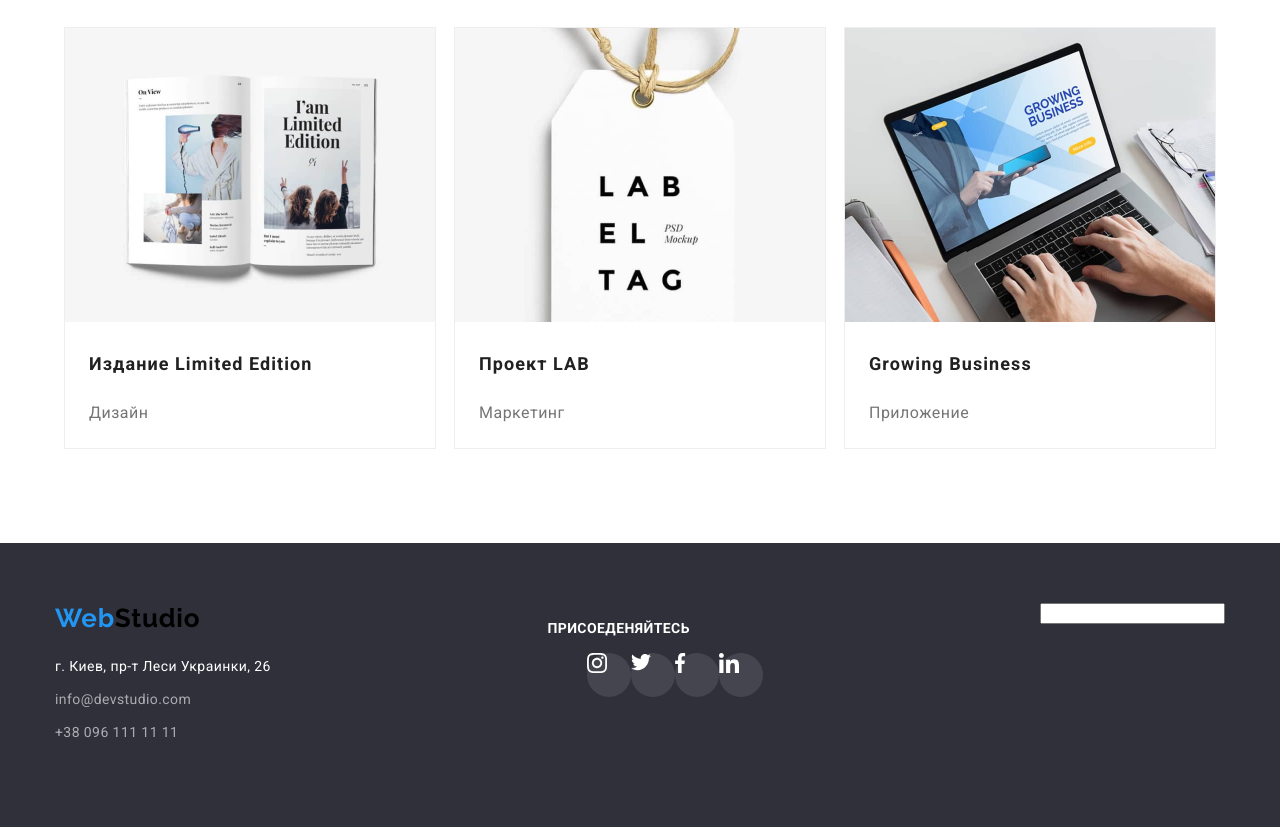
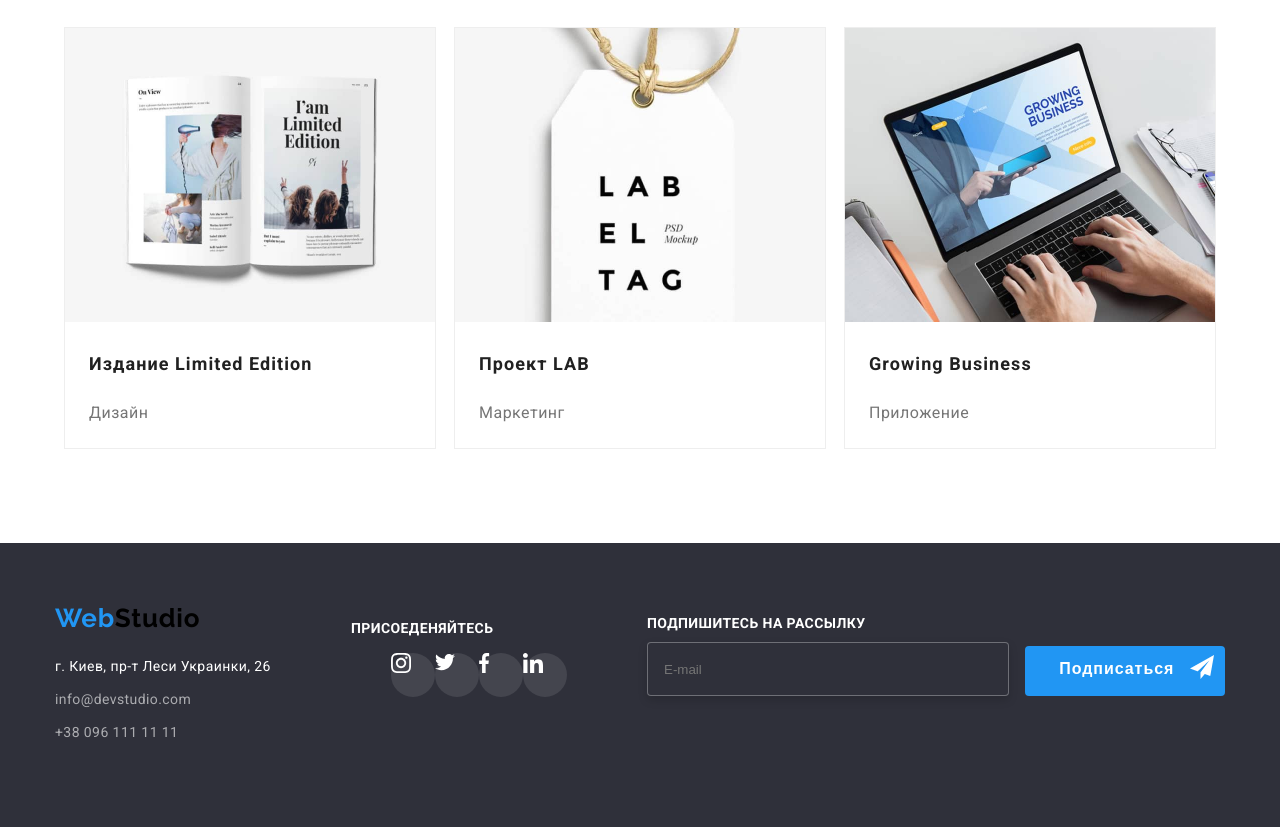
Before and after one commit to Escbrk/goit-markup-hw01, a plain HTML site: page portfolio.html in a window 1280 px wide. Shown: the part 1155-1982 px from the top of the page. Drawn offline with Linux system fonts and the light colour scheme.

Commit message:
add form in footer

```diff
--- a/portfolio.html
+++ b/portfolio.html
@@ -286,8 +286,11 @@
 
         <!-- Подпишитесь -->
         <div class="bottom-form">
-          <form action="">
-            <input type="email" required />
+          <form action="E-mail">
+            <h2 class="bottom-text">Подпишитесь на рассылку</h2>
+            <input class="input-form" type="email" placeholder="E-mail" required />
+            <button class="form-btn" type="submit">
+              Подписаться <img src="./img/icon-send.png" class="button-img" alt="telegram"> </button>
           </form>
         </div>
       </div>
```
